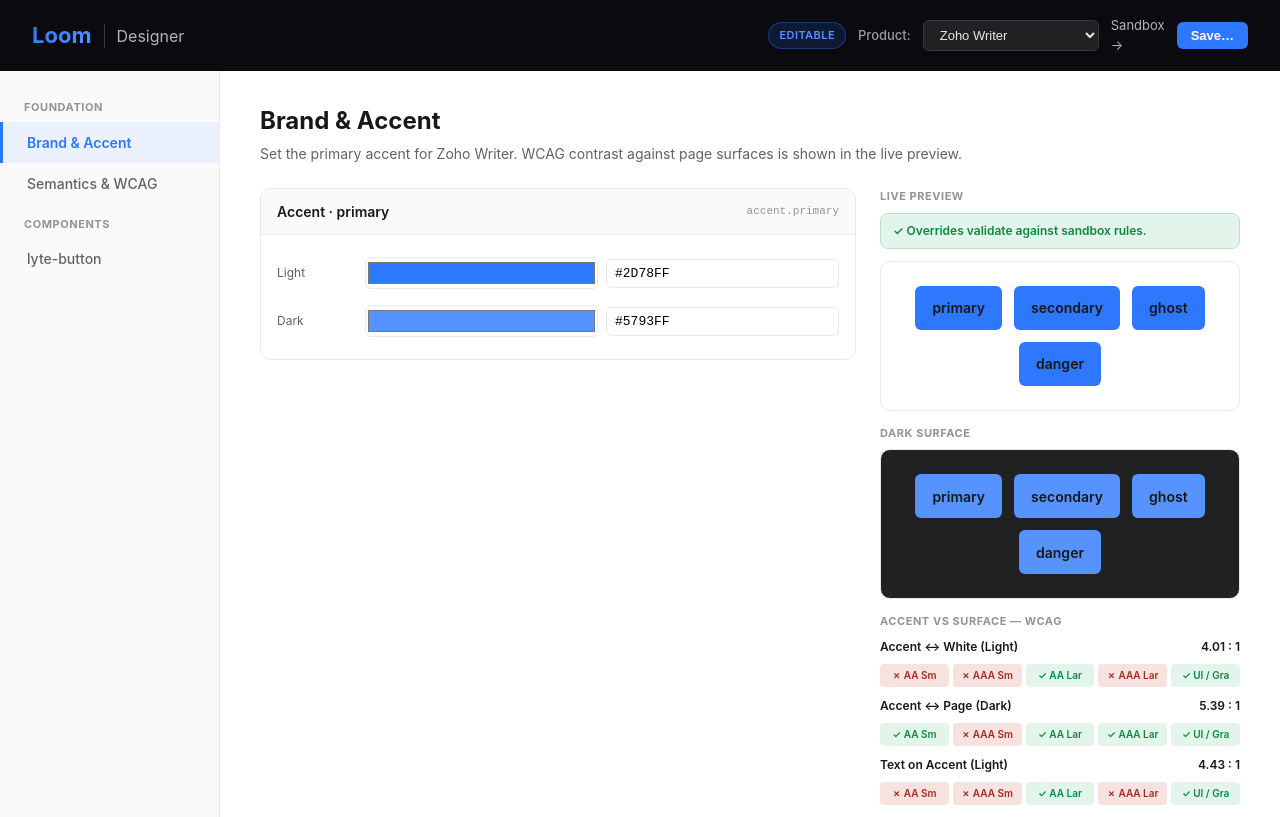
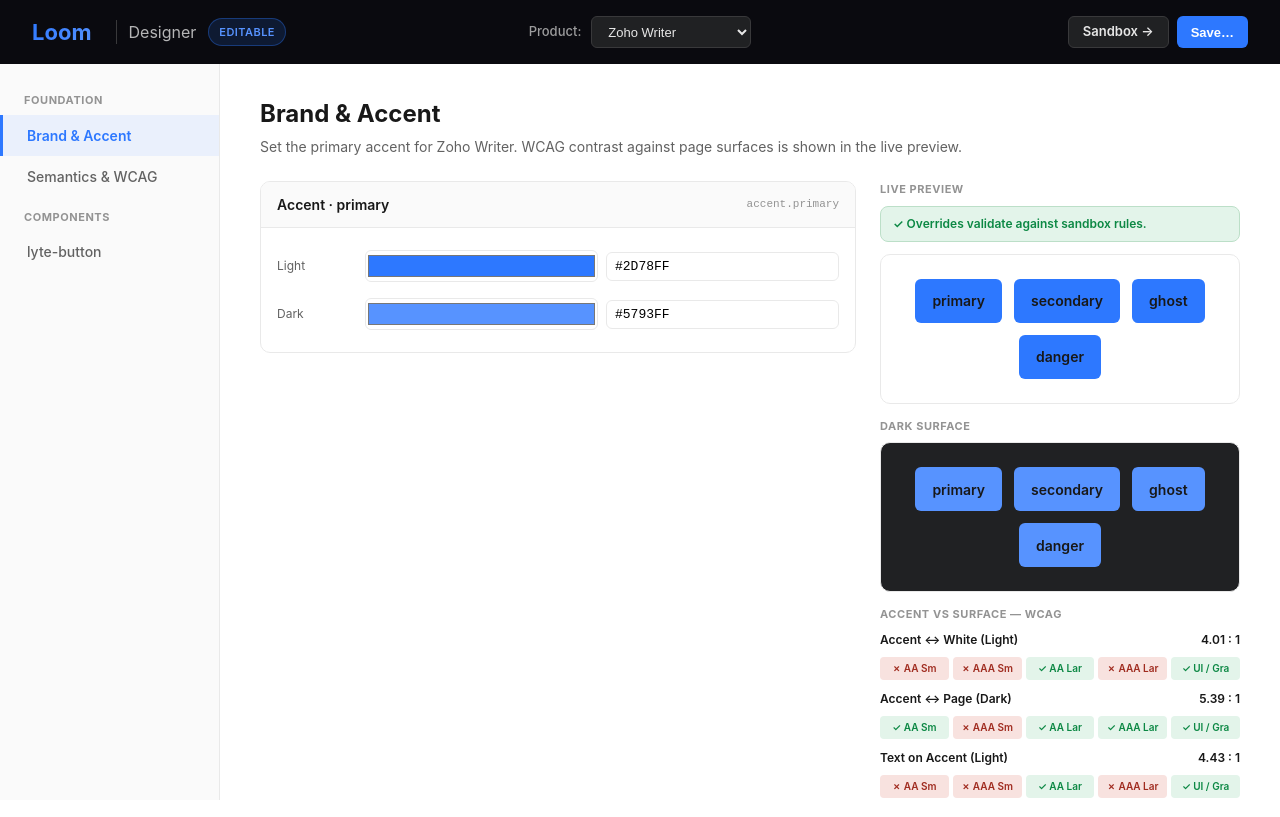
Before and after one commit to kamalakannan-raju-2916/loom-ds, a plain HTML site: page docs/designer.html in a window 1280 px wide. Drawn offline with Linux system fonts and the light colour scheme.

Commit message:
ui: normalize headers to 64px (28px tags inline, 32px controls, trim catalog combo)

```diff
--- a/docs/designer.html
+++ b/docs/designer.html
@@ -22,15 +22,16 @@
     /* Header — same shell as catalog.html */
     .header {
       background: #0A0A0F;
-      padding: 16px 32px;
-      display: flex;
+      height: 64px;
+      padding: 0 32px;
+      display: grid;
+      grid-template-columns: 1fr auto 1fr;
       align-items: center;
       position: sticky;
       top: 0;
       z-index: 100;
-      justify-content: space-between;
     }
-    .header-left { display: flex; align-items: center; }
+    .header-left { display: flex; align-items: center; gap: 12px; justify-self: start; }
     .header-logo {
       font-size: 22px;
       font-weight: 700;
@@ -50,10 +51,14 @@
       padding-left: 12px;
       border-left: 1px solid #39393B;
     }
-    .header-right { display: flex; align-items: center; gap: 12px; }
+    .header-center { display: flex; align-items: center; gap: 10px; justify-self: center; }
+    .header-right { display: flex; align-items: center; gap: 8px; justify-self: end; }
     .header-tag {
+      height: 28px;
+      display: inline-flex;
+      align-items: center;
       font-size: 11px;
-      padding: 4px 10px;
+      padding: 0 10px;
       background: rgba(45,120,255,0.15);
       color: #5793FF;
       border: 1px solid rgba(45,120,255,0.35);
@@ -62,15 +67,26 @@
       text-transform: uppercase;
       font-weight: 600;
     }
-    .header-link {
-      color: #B5B5B6;
+    .header-link-btn {
+      height: 32px;
+      display: inline-flex;
+      align-items: center;
+      padding: 0 14px;
       font-size: 13px;
+      font-weight: 600;
+      border: 1px solid #39393B;
+      border-radius: 6px;
+      background: #202123;
+      color: #E7E7E7;
       text-decoration: none;
+      cursor: pointer;
+      white-space: nowrap;
     }
-    .header-link:hover { color: #FFF; }
-    .header-right label { font-size: 13px; font-weight: 500; color: #9C9C9D; }
+    .header-link-btn:hover { background: #2A2A33; color: #FFFFFF; }
+    .header-center label { font-size: 13px; font-weight: 500; color: #9C9C9D; }
     .product-dropdown {
-      padding: 6px 12px;
+      height: 32px;
+      padding: 0 12px;
       font-size: 13px;
       border: 1px solid #39393B;
       border-radius: 6px;
@@ -85,7 +101,8 @@
       box-shadow: 0 0 0 3px rgba(44, 102, 221, 0.15);
     }
     .header-btn {
-      padding: 6px 14px;
+      height: 32px;
+      padding: 0 14px;
       font-size: 13px;
       font-weight: 600;
       border: 0;
@@ -93,11 +110,12 @@
       background: #2D78FF;
       color: #FFF;
       cursor: pointer;
+      white-space: nowrap;
     }
     .header-btn:hover { background: #2B72F2; }
 
     /* Layout */
-    .main-layout { display: flex; height: calc(100vh - 54px); }
+    .main-layout { display: flex; height: calc(100vh - 64px); }
     .sidebar {
       width: 220px;
       min-width: 220px;
@@ -105,8 +123,8 @@
       border-right: 1px solid #E9E9E9;
       padding: 16px 0;
       position: sticky;
-      top: 54px;
-      height: calc(100vh - 54px);
+      top: 64px;
+      height: calc(100vh - 64px);
       overflow-y: auto;
     }
     .sidebar-section {
@@ -143,7 +161,7 @@
       padding: 32px 40px;
       padding-bottom: 0;
       overflow-y: auto;
-      height: calc(100vh - 54px);
+      height: calc(100vh - 64px);
       display: flex;
       flex-direction: column;
       min-width: 0;
@@ -446,12 +464,14 @@
     <div class="header-left">
       <a href="index.html" class="header-logo"><span>Loom</span></a>
       <span class="header-title">Designer</span>
+      <span class="header-tag">Editable</span>
+    </div>
+    <div class="header-center">
+      <label for="product-select">Product:</label>
+      <select id="product-select" class="product-dropdown"></select>
     </div>
     <div class="header-right">
-      <span class="header-tag">Editable</span>
-      <label for="product-select">Product:</label>
-      <select id="product-select" class="product-dropdown"></select>
-      <a href="sandbox.html" class="header-link">Sandbox →</a>
+      <a href="sandbox.html" class="header-link-btn">Sandbox →</a>
       <button class="header-btn" id="save-btn">Save…</button>
     </div>
   </div>
```
Also changed, not shown: docs/catalog.html (+12 -8 lines), docs/sandbox.html (+28 -14 lines).
